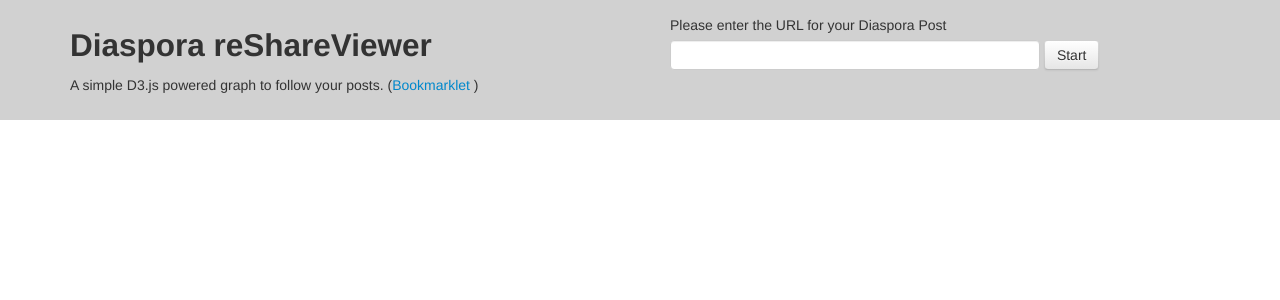
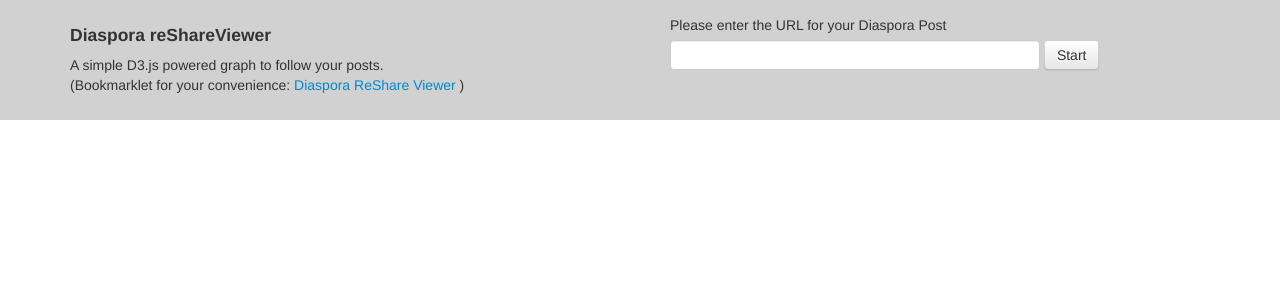
Before and after one commit to mablae/diaspora-reshare-visualization, a PHP site: page / in a window 1280 px wide. Shown: the top 300 px of the page. Run offline with PHP 8.4, Linux system fonts and the light colour scheme.

Commit message:
Bookmarklet fix (missed *.json)

```diff
--- a/src/index.php
+++ b/src/index.php
@@ -37,8 +37,9 @@
 <div id="topNav">
         <div  class="container">
             <div class="row">
-                <div class="span6"> <h2>Diaspora reShareViewer</h2>
-                    <p>A simple D3.js powered graph to follow your posts. (<a href="javascript:window.location.href = 'http://mablae.taurus.uberspace.de/diaspora_vis/?startUrl='+encodeURIComponent(window.location.href);void 0;">Bookmarklet</a>
+                <div class="span6"><h4>Diaspora reShareViewer</h4>
+                    <p>A simple D3.js powered graph to follow your posts.<br>
+                       (Bookmarklet for your convenience: <a href="javascript:window.location.href = 'http://mablae.taurus.uberspace.de/diaspora_vis/?startUrl='+encodeURIComponent(window.location.href+'.json');void 0;">Diaspora ReShare Viewer</a>
                         )</p></div>
                 <div class="span6"><form class="form-horizontal" id="searchForm">
                     <label for="startUrl" class="">Please enter the URL for your Diaspora Post</label>
```
